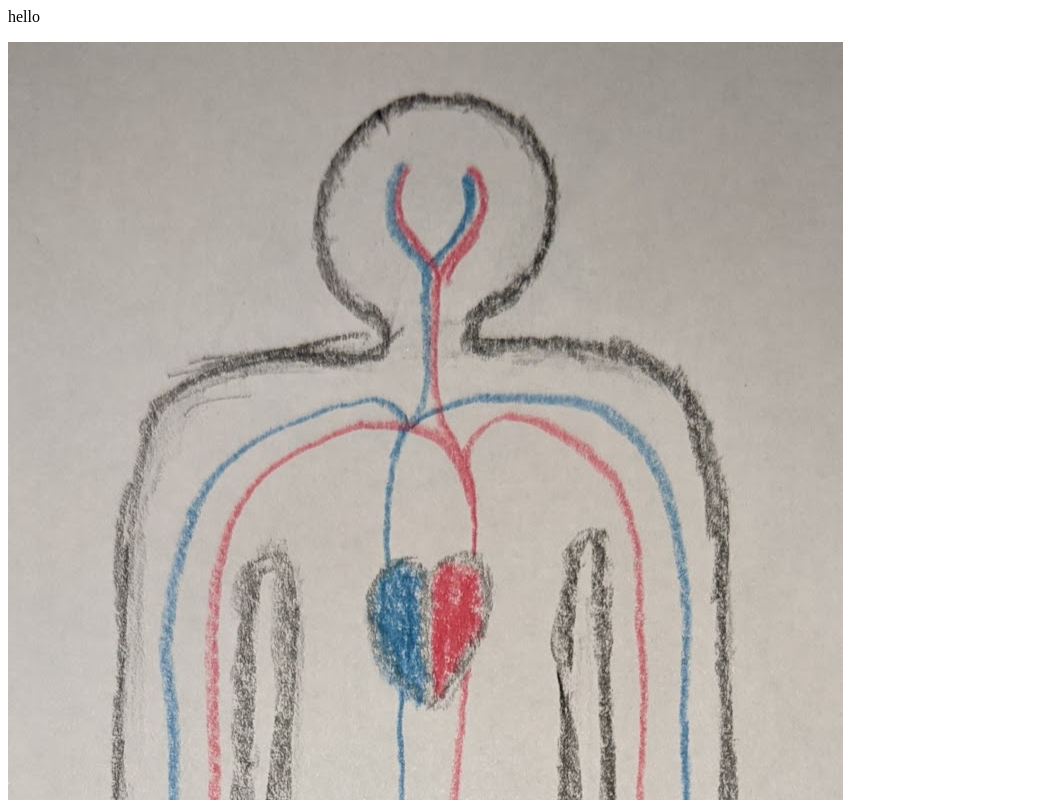
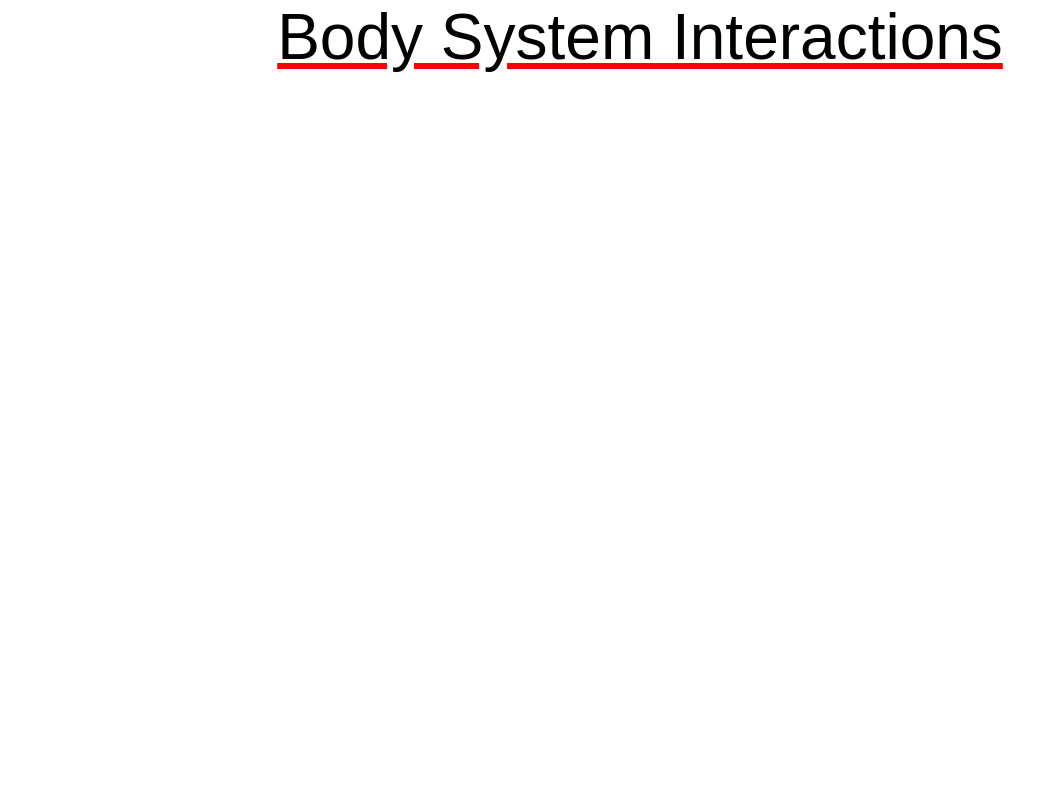
Before and after one commit to Michael-1898/Cardiovascular-Muscular-Model, a plain HTML site: page index.html in a window 1280 px wide. Shown: the top 800 px of the page, without its empty margins (0-1058 px from the left). Drawn offline with Linux system fonts and the light colour scheme.

Commit message:
Update index.html

```diff
--- a/index.html
+++ b/index.html
@@ -2,9 +2,16 @@
   <title>Cardiovascular and Muscular System Model</title>
   <style>
 
+    body {background-color: white; margin: 0px;}
+
+    .titleCard {background-color: white; position: absolute; text-align: center; font-family: "Arial"; font-size: 48pt; height: 120px; width: 100%;}
+
+    .underline {text-decoration-color: red;}
+
   </style>
 </head>
+
 <body>
-  <p>hello</p>
-  <img src="cardiovascular_system_pic.jpg" alt="cardiovascular system">
+  <!-- <img src="cardiovascular_system_pic.jpg" alt="cardiovascular system"> -->
+  <div class="titleCard"><u class="underline">Body System Interactions</u></div>
 </body>
```
